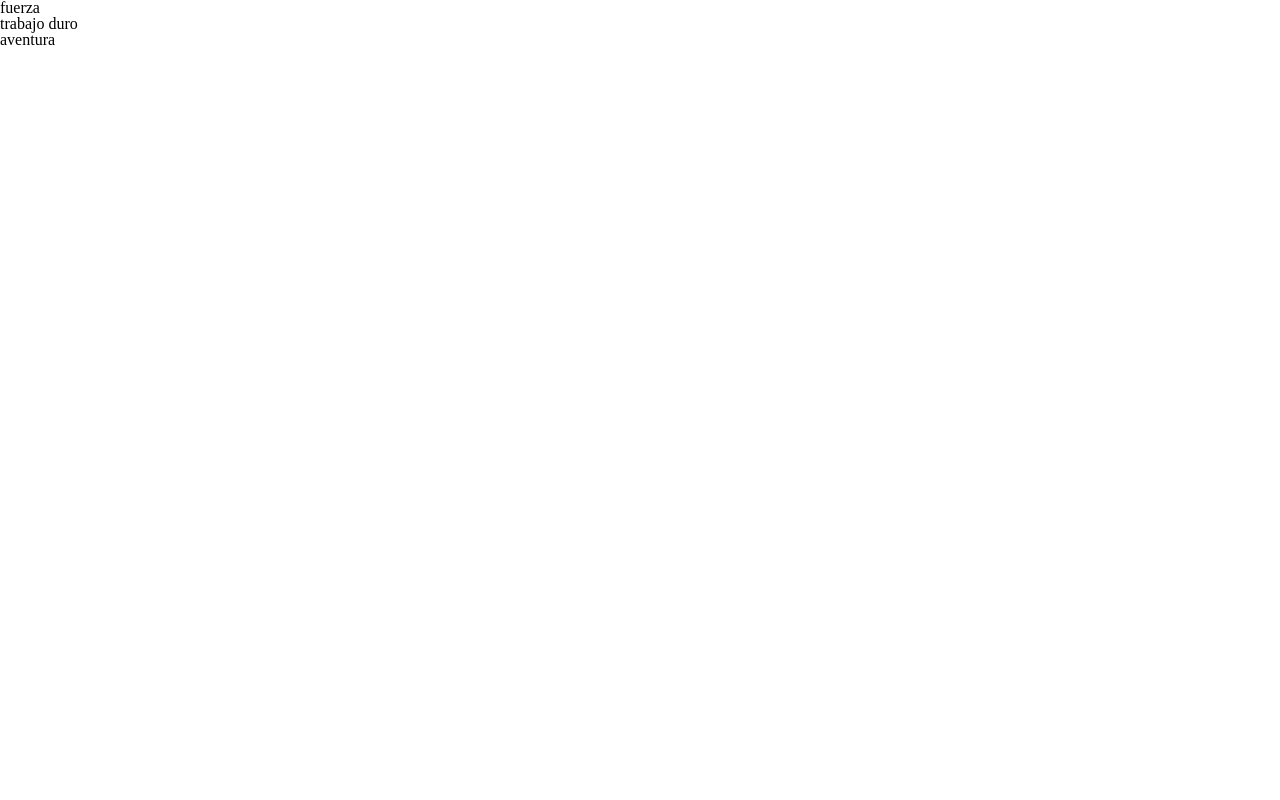
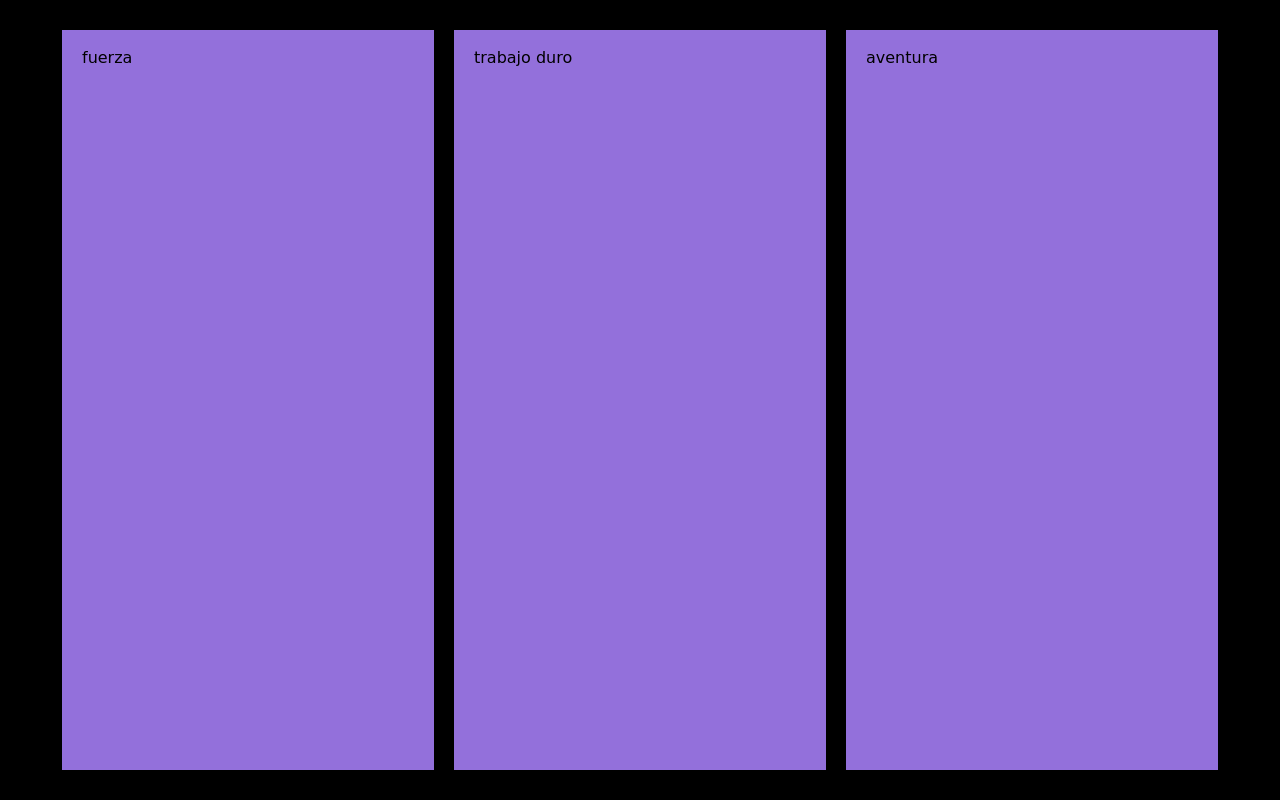
Before and after one commit to maledr5/patronus, a plain HTML site: page index.html in a window 1280 px wide. Drawn offline with nearby package versions, Linux system fonts and the light colour scheme; a web font is replaced by a local one.

Commit message:
empezando styles

```diff
--- a/index.html
+++ b/index.html
@@ -3,10 +3,13 @@
 <head>
     <meta charset="utf-8">
     <meta name="viewport" content="width=device-width, initial-scale=1">
-    <meta name="description" content="Patronus" />
+    <meta name="description" content="Patronus"/>
     <title>Inicio</title>
     <script src="https://cdnjs.cloudflare.com/ajax/libs/jquery/3.1.1/jquery.min.js" type="text/javascript"></script>
     <script src="patronus.js" type="text/javascript"></script>
+
+    <link href="https://fonts.googleapis.com/css?family=Bad+Script|Coming+Soon|Handlee|Neucha|Patrick+Hand|Schoolbell|Shadows+Into+Light" rel="stylesheet">
+
     <link rel="stylesheet" href="reset.css">
     <link rel="stylesheet" href="styles.css">
 
@@ -14,7 +17,10 @@
           href="https://fonts.googleapis.com/css?family=Fira+Sans:regular,medium,bold">
 </head>
 
-<body>
+<body class="full-height">
 
+    <div class="container">
+
+    </div>
 
 </body>
--- a/patronus.js
+++ b/patronus.js
@@ -1,70 +1,80 @@
-$( document ).ready(function(){
-	var FUERZA ='fuerza'
-	var TRABAJODURO ='trabajo duro'
-	var AVENTURA ='aventura'
-	var AMABILIDAD  ='amabilidad '
-	var SABIDURIA ='sabiduría'
-	var ASTUCIA ='astucia'
-	var AMBICION ='ambición'
-	var DETERMINACION ='determinación'
-	var JUSTICIA ='justicia'
-	var EQUIDAD ='equidad'
-	var AMISTAD ='amistad'
-	var VALOR ='valor'
-	var INSTINTODECONSERVACION ='instinto de conservación'
-	var DEDICACION ='dedicación'
-	var CREATIVIDAD ='creatividad'
-	var FIDELIDAD ='fidelidad'
-	var INTELIGENCIA ='inteligencia'
-	var TOLERANCIA ='tolerancia'
-	var CORRER ='correr'
-	var SALTAR ='saltar'
-	var OBSERVAR ='observar'
-	var COMER ='comer'
-	var HABLAR ='hablar'
-	var PENSAR ='pensar'
-	var ESCUCHAR ='escuchar'
-	var LEER ='leer'
-	var JUGAR ='jugar'
-	var BOSQUE ='bosque'
-	var MAR ='mar'
-	var MONTAÑAS ='montañas'
-	var DESIERTO ='desierto'
+$(document).ready(function(){
 
-	var animales = ['oso de anteojos', 'ocelote', 'condor', 'llama', 'venado', 'capybara', 'buho', 'serpiente']
+    var $container = $(".container");
 
-	treats = {}
-	treats[FUERZA] = ['oso de anteojos', 'ocelote']
-	treats[TRABAJODURO] = ['condor', 'llama']
-	treats[AVENTURA] = ['venado', 'capybara']
-	treats[AMABILIDAD ] = ['llama', 'capybara']
-	treats[SABIDURIA] = ['buho', 'condor']
-	treats[ASTUCIA] = ['serpiente', 'ocelote']
-	treats[AMBICION] = ['serpiente', 'ocelote']
-	treats[DETERMINACION] = ['llama', 'buho']
-	treats[JUSTICIA] = ['oso de anteojos', 'condor']
-	treats[EQUIDAD] = ['capybara', 'buho']
-	treats[AMISTAD] = ['oso de anteojos', 'venado']
-	treats[VALOR] = ['ocelote', 'serpiente']
-	treats[INSTINTODECONSERVACION] = ['Capybara', 'serpiente']
-	treats[DEDICACION] = ['buho', 'condor']
-	treats[CREATIVIDAD] = ['venado', 'oso de anteojos']
-	treats[FIDELIDAD] = ['oso de anteojos', 'llama']
-	treats[INTELIGENCIA] = ['serpiente', 'buho']
-	treats[TOLERANCIA] = ['capybara', 'ocelote']
-	treats[CORRER] = ['ocelote', 'llama']
-	treats[SALTAR] = ['venado', 'oso de anteojos']
-	treats[OBSERVAR] = ['buho', 'condor']
-	treats[COMER] = ['capybara', 'llama']
-	treats[HABLAR] = ['ocelote', 'venado']
-	treats[PENSAR] = ['buho', 'condor']
-	treats[ESCUCHAR] = ['oso de anteojos', 'llama']
-	treats[LEER] = ['serpiente', 'condor']
-	treats[JUGAR] = ['venado', 'capybara']
-	treats[BOSQUE] = ['oso de anteojos', 'capybara']
-	treats[MAR] = ['ocelote', 'buho']
-	treats[MONTAÑAS] = ['llama', 'condor']
-	treats[DESIERTO] = ['serpiente', 'venado']
+	var FUERZA ='fuerza';
+	var TRABAJODURO ='trabajo duro';
+	var AVENTURA ='aventura';
+	var AMABILIDAD  ='amabilidad ';
+	var SABIDURIA ='sabiduría';
+	var ASTUCIA ='astucia';
+	var AMBICION ='ambición';
+	var DETERMINACION ='determinación';
+	var JUSTICIA ='justicia';
+	var EQUIDAD ='equidad';
+	var AMISTAD ='amistad';
+	var VALOR ='valor';
+	var INSTINTODECONSERVACION ='instinto de conservación';
+	var DEDICACION ='dedicación';
+	var CREATIVIDAD ='creatividad';
+	var FIDELIDAD ='fidelidad';
+	var INTELIGENCIA ='inteligencia';
+	var TOLERANCIA ='tolerancia';
+	var CORRER ='correr';
+	var SALTAR ='saltar';
+	var OBSERVAR ='observar';
+	var COMER ='comer';
+	var HABLAR ='hablar';
+	var PENSAR ='pensar';
+	var ESCUCHAR ='escuchar';
+	var LEER ='leer';
+	var JUGAR ='jugar';
+	var BOSQUE ='bosque';
+	var MAR ='mar';
+	var MONTANAS ='montañas';
+	var DESIERTO ='desierto';
+
+    var OSO = 'oso de anteojos';
+    var OCELOTE = 'ocelote';
+    var CONDOR = 'condor';
+    var LLAMA = 'llama';
+    var VENADO = 'venado';
+    var CAPYBARA = 'capybara';
+    var BUHO = 'buho';
+    var SERPIENTE = 'serpiente';
+
+	treats = {};
+    treats[FUERZA] = [OSO, OCELOTE];
+    treats[TRABAJODURO] = [CONDOR, LLAMA];
+    treats[AVENTURA] = [VENADO, CAPYBARA];
+    treats[AMABILIDAD ] = [LLAMA, CAPYBARA];
+    treats[SABIDURIA] = [BUHO, CONDOR];
+    treats[ASTUCIA] = [SERPIENTE, OCELOTE];
+	treats[AMBICION] = [SERPIENTE, OCELOTE];
+	treats[DETERMINACION] = [LLAMA, BUHO];
+	treats[JUSTICIA] = [OSO, CONDOR];
+	treats[EQUIDAD] = [CAPYBARA, BUHO];
+	treats[AMISTAD] = [OSO, VENADO];
+	treats[VALOR] = [OCELOTE, SERPIENTE];
+	treats[INSTINTODECONSERVACION] = [CAPYBARA, SERPIENTE];
+	treats[DEDICACION] = [BUHO, CONDOR];
+	treats[CREATIVIDAD] = [VENADO, OSO];
+	treats[FIDELIDAD] = [OSO, LLAMA];
+	treats[INTELIGENCIA] = [SERPIENTE, BUHO];
+	treats[TOLERANCIA] = [CAPYBARA, OCELOTE];
+	treats[CORRER] = [OCELOTE, LLAMA];
+	treats[SALTAR] = [VENADO, OSO];
+	treats[OBSERVAR] = [BUHO, CONDOR];
+	treats[COMER] = [CAPYBARA, LLAMA];
+	treats[HABLAR] = [OCELOTE, VENADO];
+	treats[PENSAR] = [BUHO, CONDOR];
+	treats[ESCUCHAR] = [OSO, LLAMA];
+	treats[LEER] = [SERPIENTE, CONDOR];
+	treats[JUGAR] = [VENADO, CAPYBARA];
+	treats[BOSQUE] = [OSO, CAPYBARA];
+	treats[MAR] = [OCELOTE, BUHO];
+	treats[MONTANAS] = [LLAMA, CONDOR];
+	treats[DESIERTO] = [SERPIENTE, VENADO];
 
 	preguntas = [
 		[FUERZA, TRABAJODURO, AVENTURA],
@@ -77,8 +87,8 @@ $( document ).ready(function(){
 		[COMER, HABLAR, PENSAR],
 		[ESCUCHAR, LEER, JUGAR],
 		[BOSQUE, MAR],
-		[MONTAÑAS, DESIERTO]
-	]
+		[MONTANAS, DESIERTO]
+	];
 
 	var cantidadesDisponibles = {};
 
@@ -100,7 +110,7 @@ $( document ).ready(function(){
 			'capybara': 3,
 			'buho': 3,
 			'serpiente': 3
-		}
+		};
 		updateDataStorage();
 	} else {
 		readDataStorage();
@@ -112,26 +122,25 @@ $( document ).ready(function(){
 
 	function mostrarPregunta(index){
 		preguntas[index].forEach(function(pregunta){
-			$('body').append("<a id='" + pregunta + "'>" + pregunta + "</a><br/>")
+			$container.append("<div data-treat='" + pregunta + "' class='pregunta font-school'>" + pregunta + "</div>")
 		});
 	}
 
-	function quitarPregunta(index) {
-		$('a').remove();
-		$('br').remove();
+	function quitarPregunta() {
+		$('.pregunta').remove();
 	}
 
 	var seleccionados = [];
 	function asignarResultados(selected) {
 		seleccionados = seleccionados.concat(treats[selected])
-	}
+    }
 
-	$(document).on('click', 'a', function(clicked){
-		var selected = $(clicked.target).html();
+	$(document).on('click', '.pregunta', function(){
+		var selected = $(this).data("treat");
 	    quitarPregunta();
 	    index ++;
 	    if (index < preguntas.length){
-	    	asignarResultados(selected)
+	    	asignarResultados(selected);
 	    	mostrarPregunta(index);
 	    } else {
 	    	mostrarResultado(calcularResultado());
@@ -139,7 +148,7 @@ $( document ).ready(function(){
 	    }
 	});
 
-	var resultado = {}
+	var resultado = {};
 	function calcularResultado(){
 		seleccionados.forEach(function(seleccion){
 			count = resultado[seleccion];
@@ -156,14 +165,15 @@ $( document ).ready(function(){
 		for (key in resultado) {
 			tmp.push({'descripcion': key, 'count': resultado[key]});
 		}
-		return tmp.sort(function(a,b){return b.count - a.count});
+        var sort = tmp.sort(function(a, b){return b.count - a.count});
+        return sort;
 	}
 
 	function buscarDisponibilidad(resultado) {
 		var animalDisponible;
 		for(var i=0; i<resultado.length; i+1){
-			descripcion = resultado[i].descripcion
-			disponibilidad = cantidadesDisponibles[descripcion]
+			descripcion = resultado[i].descripcion;
+			disponibilidad = cantidadesDisponibles[descripcion];
 			if (disponibilidad > 0){
 				animalDisponible = descripcion;
 				cantidadesDisponibles[descripcion] = disponibilidad - 1;
@@ -174,7 +184,7 @@ $( document ).ready(function(){
 	}
 
 	function mostrarResultado(ganador) {
-		$('body').append("<div id='resultado'>" + ganador + "</div><br/>")
+		$container.append("<div id='resultado'>" + ganador + "</div><br/>")
 	}
 
 	function updateDataStorage() {
--- a/styles.css
+++ b/styles.css
@@ -0,0 +1,55 @@
+.font-shadows {
+    font-family: 'Shadows Into Light', cursive;
+}
+
+.font-coming {
+    font-family: 'Coming Soon', cursive;
+}
+
+.font-bad {
+    font-family: 'Bad Script', cursive;
+}
+
+.font-patrick {
+    font-family: 'Patrick Hand', cursive;
+}
+
+.font-handlee {
+    font-family: 'Handlee', cursive;
+}
+
+.font-neucha {
+    font-family: 'Neucha', cursive;
+}
+
+.font-school {
+    font-family: 'Schoolbell', cursive;
+}
+
+.full-height {
+    height: 100vh;
+}
+
+.container {
+    background: #000;
+    height: 100%;
+    padding: 20px;
+    display: flex;
+    justify-content: center;
+    box-sizing: border-box;
+}
+
+.pregunta {
+    background: mediumpurple;
+    margin: 10px;
+    flex: 0 0 30%;
+    padding: 20px;
+    box-sizing: border-box;
+}
+
+#resultado {
+    background: rebeccapurple;
+    margin: 10px;
+    flex: 0 0 50%;
+    padding: 20px;
+}
```
Also changed, not shown: 1 other file.
